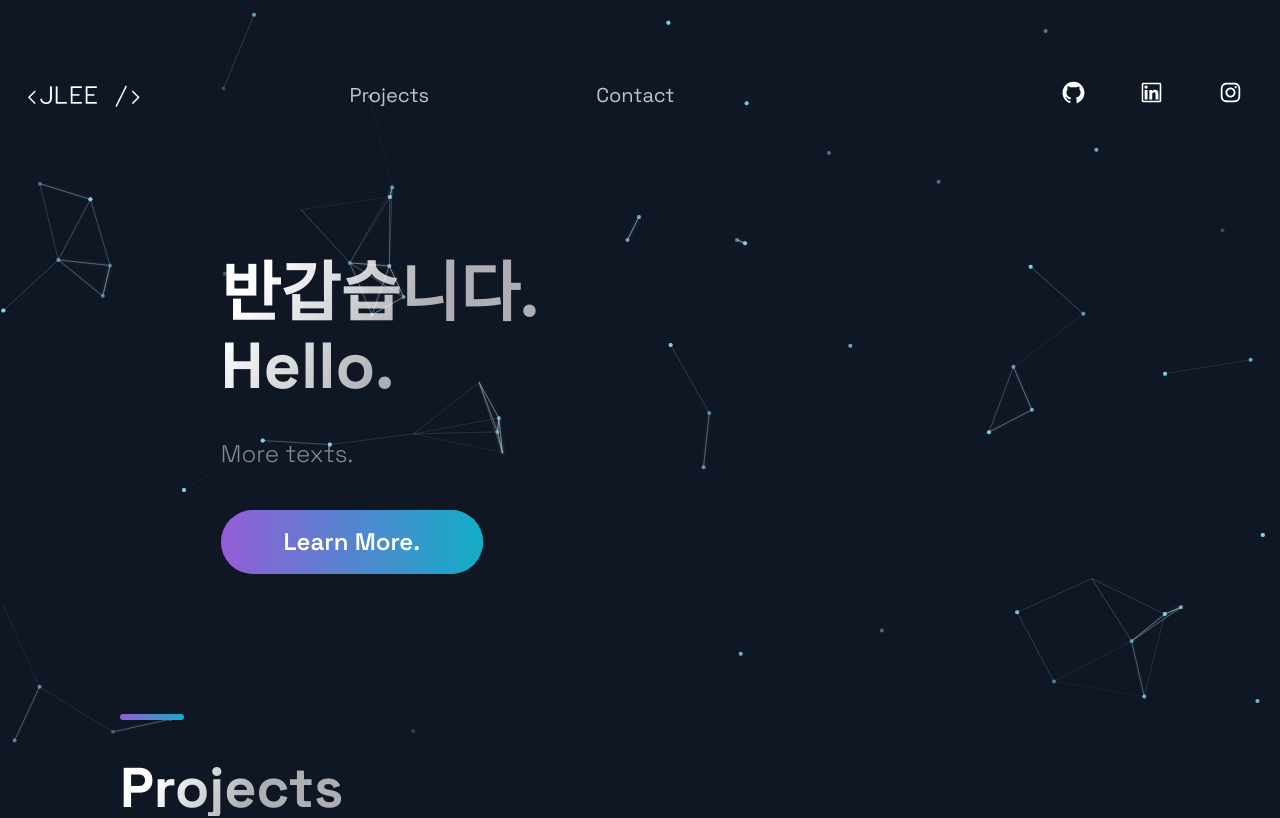
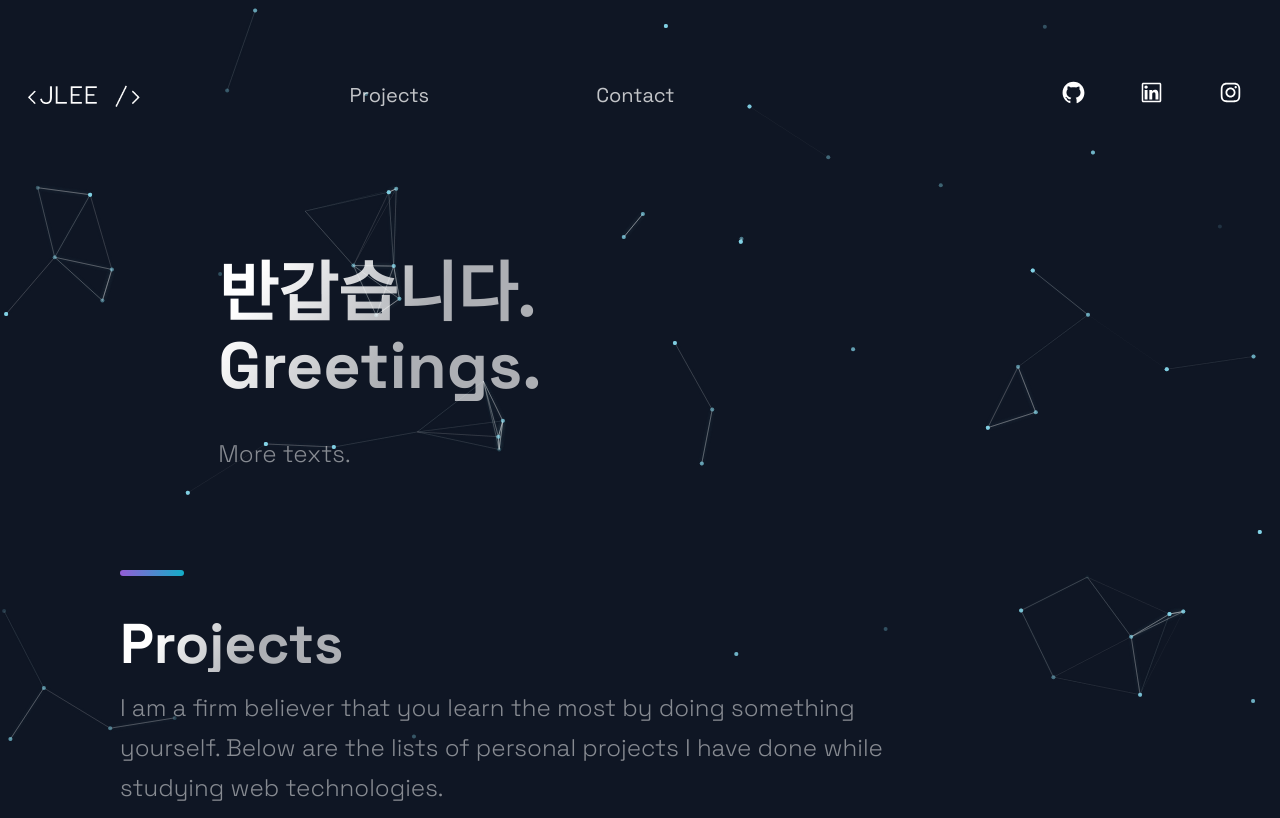
Before and after one commit to jlee0425/portfolio, a Next.js app: page / in a window 1280 px wide. Shown: the top 818 px of the page. Built offline with nearby package versions, Linux system fonts and the light colour scheme.

Commit message:
deleted button

```diff
--- a/components/Hero/index.tsx
+++ b/components/Hero/index.tsx
@@ -1,6 +1,5 @@
 import React from 'react';
 import styled from 'styled-components';
-import Button from '@styles/Button';
 import { Section, SectionText, SectionTitle } from '@styles/styledComponents';
 
 const index = () => {
@@ -9,16 +8,9 @@ const index = () => {
 			<Desc>
 				<SectionTitle main>
 					반갑습니다. <br />
-					Hello.
+					Greetings. <br />
 				</SectionTitle>
 				<SectionText>More texts.</SectionText>
-				<Button
-					onClick={() => {
-						alert('Learn more');
-					}}
-				>
-					Learn More.
-				</Button>
 			</Desc>
 		</Section>
 	);
```
